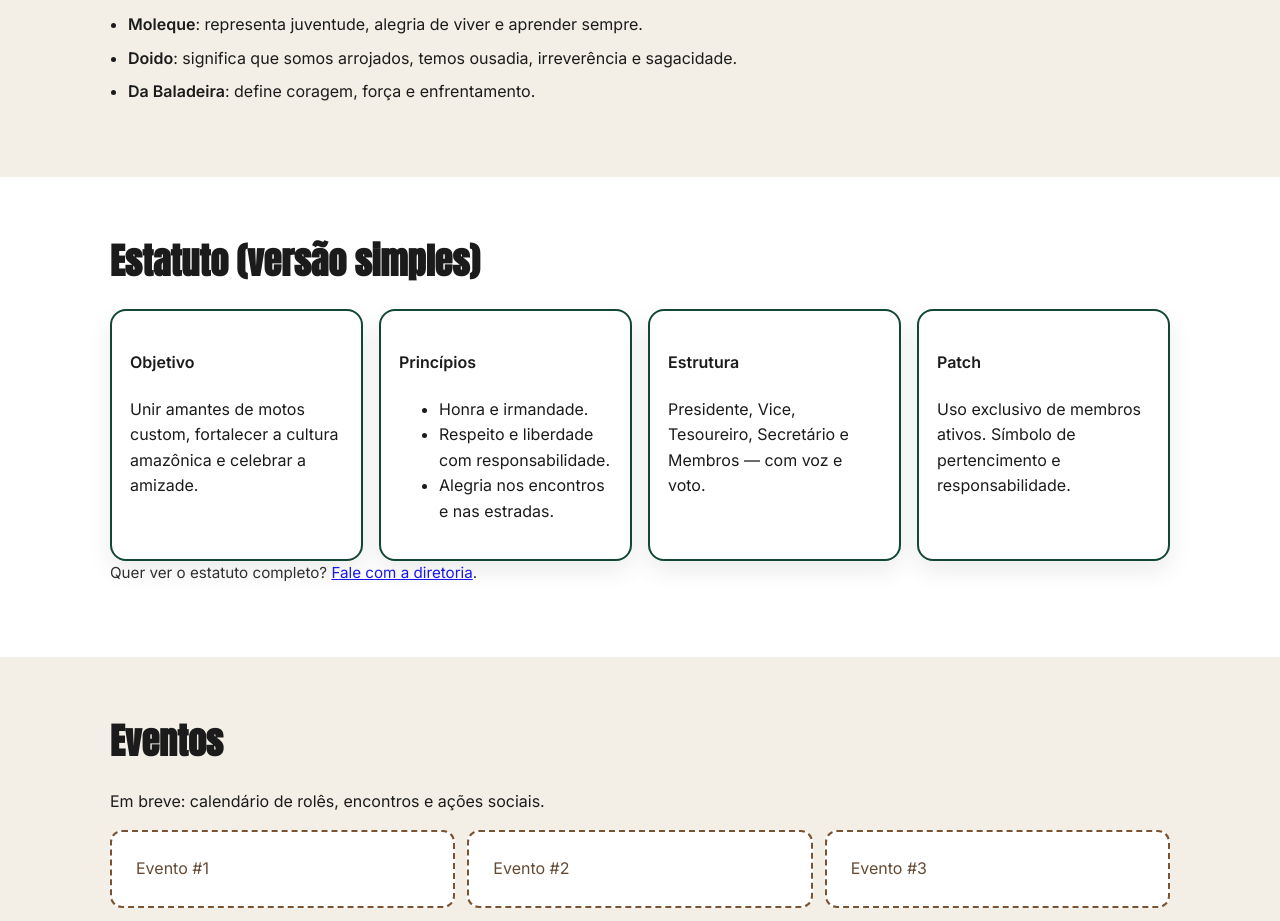
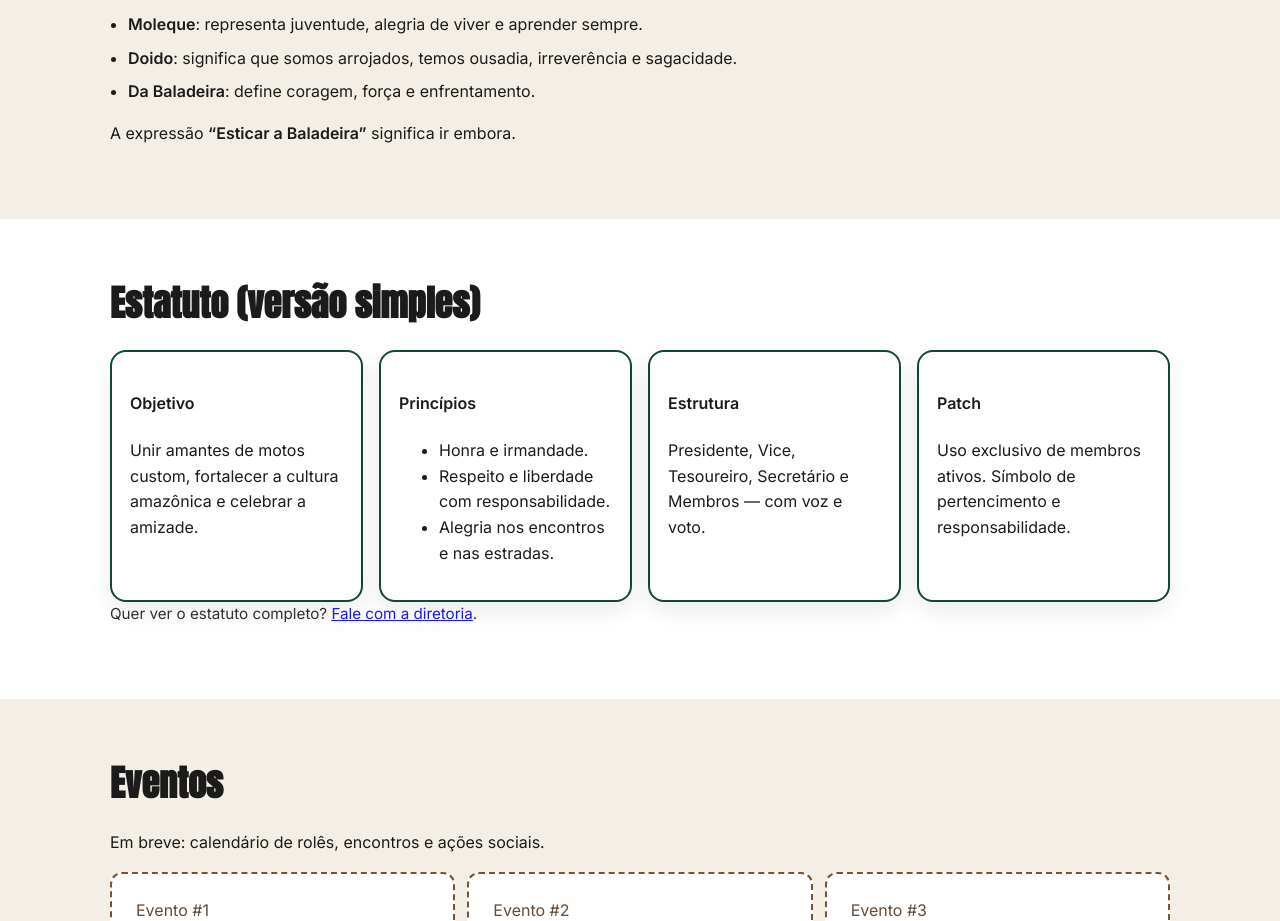
Before and after one commit to nuxman/baladeirosmc, a plain HTML site: page index.html in a window 1280 px wide. Shown: the part 3260-4181 px from the top of the page. Drawn offline with Linux system fonts and the light colour scheme.

Commit message:
add Esticar Baladeira

```diff
--- a/index.html
+++ b/index.html
@@ -144,7 +144,7 @@
           <li><strong>Da Baladeira</strong>: define coragem, força e enfrentamento.</li>
         </ul>
 
-
+        <p>A expressão <strong>“Esticar a Baladeira”</strong> significa ir embora.</p>
       </div>
     </section>
 
```
